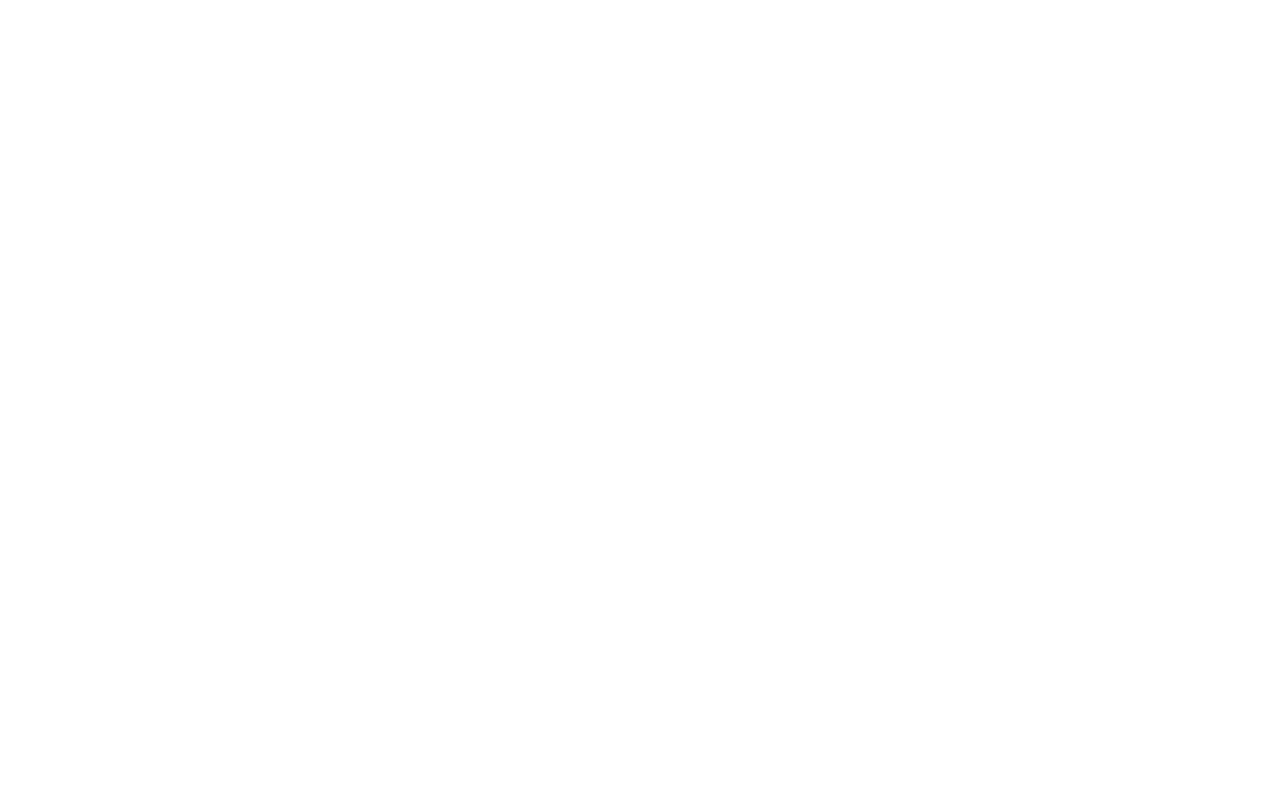
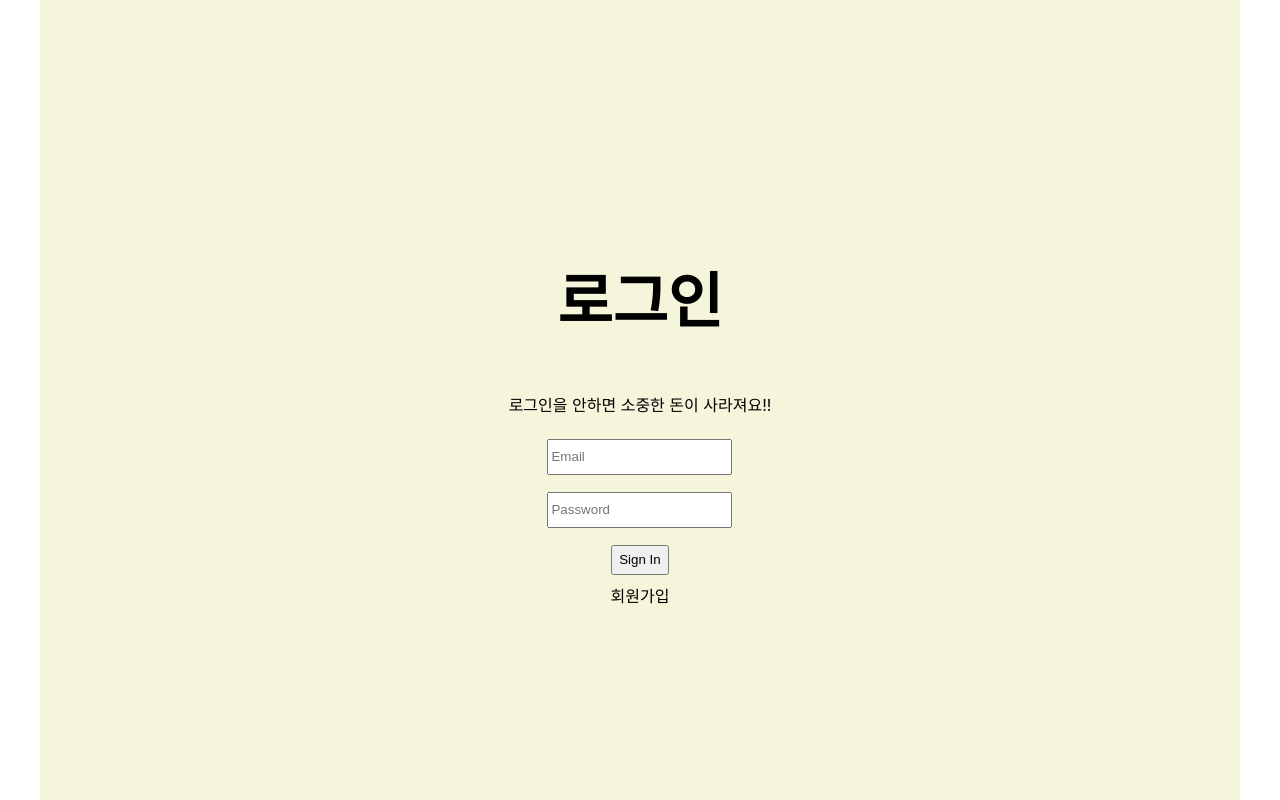
Before and after one commit to victoria0406/madcamp_week4, a React (Create React App) app in the folder react-app/: page /login in a window 1280 px wide. Before the commit this address had no page. Built offline with nearby package versions, Linux system fonts and the light colour scheme.

Commit message:
add: 스와이프 효과와 함께 앱 간 이동, 날짜 변경 시에만 물품 바뀜, o버튼 눌렀을 시,거래를 합시당으로 감

```diff
--- a/react-app/package.json
+++ b/react-app/package.json
@@ -6,11 +6,14 @@
     "@testing-library/jest-dom": "^5.16.1",
     "@testing-library/react": "^12.1.2",
     "@testing-library/user-event": "^13.5.0",
+    "axios": "^0.25.0",
     "react": "^17.0.2",
     "react-dom": "^17.0.2",
     "react-modal": "^3.14.4",
     "react-router-dom": "^6.2.1",
     "react-scripts": "5.0.0",
+    "react-swipe": "^6.0.4",
+    "swipe-js-iso": "^2.1.5",
     "web-vitals": "^2.1.3"
   },
   "scripts": {
--- a/react-app/src/App.js
+++ b/react-app/src/App.js
@@ -3,6 +3,8 @@ import Buyview from './buy_item';
 import Marketview from './market';
 import Novelview from './novel';
 import Gameview from './game';
+import Login from './login';
+import Endview from './ending';
 
 import {
   BrowserRouter as Router,
@@ -13,11 +15,15 @@ import {
 
 
 
+
+
 function App() {
   return (
     <Routes>
       <Route path="/main" element={<Gameview/>}/>
       <Route path="/" element={<Buyview/>}/>
+      <Route path="/login" element = {<Login/>}/>
+      <Route path="/ending" element = {<Endview/>}/>
     </Routes>
   );
 }
--- a/react-app/src/Game.css
+++ b/react-app/src/Game.css
@@ -28,6 +28,8 @@
 .phone_element{
     margin: 25px;
     margin-top: 40px;
+    display: flex;
+    flex-direction: row;
 }
 .app_buttons{
     width: 300px;
@@ -40,6 +42,11 @@
 .applications{
     width: 50px;
     height: 50px;
+}
+.page{
+    width: 302px;
+    height: 600px;
+    background-color: azure;
 }
 
 /*market.js에서 이용*/
--- /dev/null
+++ b/react-app/src/Login.css
@@ -0,0 +1,32 @@
+.wrapWelcome{
+    width: 1200px;
+    height: 800px;
+    background-color: beige;
+    position: absolute;
+    left: 50%;
+    top: 50%;
+    transform: translate(-50%, -50%);
+    display: flex;
+    justify-content: center;
+    align-items: center;
+    flex-direction: column;
+}
+.welcomeContainer{
+    height: 200px;
+    display: flex;
+    justify-content: space-around;
+    align-items: center;
+    flex-direction: column;
+
+}
+.welcomeTxt{
+    font-weight: bold;
+    font-size: 60px;
+    height: 70px;
+}
+.authInput{
+    height: 30px;
+}
+.login_subment{
+    height: 30px;
+}
--- a/react-app/src/buy_item.js
+++ b/react-app/src/buy_item.js
@@ -12,7 +12,7 @@ import img_healthy from "./images/홍삼.jpg";
 
 //function for choosing items
 
-const list_of_items = ["공기청정기","청소기","캠슐커피머신","바람막이","홍삼"];
+const list_of_items = ["공기청정기","청소기","캡슐커피머신","바람막이","홍삼"];
 const cost_of_items = [400000, 800000, 200000, 100000, 50000];
 const img_of_items = [img_fresh,img_clean,img_coffee,img_wind, img_healthy];
 var total_cost = 0;
--- /dev/null
+++ b/react-app/src/ending.js
@@ -0,0 +1,11 @@
+import React, { Component } from 'react';
+
+function Endview(){
+    return(
+        <div>
+            <div>엔딩입니다!</div>
+        </div>
+    );
+}
+
+export default Endview;
--- a/react-app/src/game.js
+++ b/react-app/src/game.js
@@ -1,4 +1,5 @@
 import React, { Component, useState } from 'react';
+import ReactSwipe from 'react-swipe';
 
 import './Game.css';
 import Buyview from './buy_item';
@@ -7,21 +8,101 @@ import Novelview from './novel';
 import Bankview from './bank';
 import Chatview from './chat';
 
+const days = ['일', '월', '화', '수', '목', '금', '토']
+const doing_ment = ["출근 준비 중", "일하는 중","거래하는 중"];
+const end_day = 14;
+
+function ratio(){
+    return Math.floor(Math.random() * 10)/10+0.4;
+}
+
+function choose_items(){
+    //item 3가지 뽑기
+    const item1 = Math.floor(Math.random() * 5);
+    var item2 = item1;
+    while (item2===item1){
+        item2 = Math.floor(Math.random() * 5);
+    }
+    var item3 = item1;
+    while (item3===item1||item3===item2){
+        item3 = Math.floor(Math.random() * 5);
+    }
+    // 각각의 상승률 정하기
+    return [{item:item1, ratio:ratio()}, {item:item2, ratio:ratio()}, {item:item3, ratio:ratio()}];
+}
+
 function Gameview(){
-    const [page, setPage] = useState(<Marketview/>);
+    let reactSwipeEl;
+    const [page, setPage] = useState(0);
+    //const [market, setMarket] = useState(<Marketview/>);
+    const [items,setItems] = useState(choose_items());
+    const [day,setDay] = useState(1);
+    const [doing, setDoing] = useState(0);
+    function go_toss(){
+        for(var i=0;i<page;i++){
+            reactSwipeEl.prev();
+        }
+        setPage(0);
+    }
+    function go_carrot(){
+        if(page===0){
+            reactSwipeEl.next()
+        }
+        else if(page===2){
+            reactSwipeEl.prev()
+        }
+        setPage(1);
+    }
+    function go_kakao(){
+        for(var i=0;i<2-page;i++){
+            reactSwipeEl.next();
+        }
+        setPage(2);
+    }
+    function do_next_work(){
+        if (doing===0){
+            setDoing(1);
+            go_carrot();
+        }
+        else if(doing===1){
+            setDoing(2);
+            go_carrot();
+        }else if (doing===2){
+            if(day ===end_day){
+                document.location.href = "/ending"; //각각 분기점에 대해 data로 다른 엔딩 페이지 넘겨주기
+            }else{
+                setDoing(0);
+                go_toss();
+                setDay(day+1);
+                setItems(choose_items());
+            }
+        }
+    }
     return(
         <div class = "main">
             <div class = "game_image">
-                <Novelview/>
+                <div className='Day'>day {day} ({days[day%7]})</div>
+                <div className='doing'>{doing_ment[doing]}</div>
+                <button onClick = {()=> {do_next_work();}}>다음 행동 하기</button>
+                {doing===2 ?<Novelview/>:<></>}
+
             </div>
             <div class = "phone" >
                 <div class="phone_element">
-                    {page}
+                    <ReactSwipe
+                    className='page'
+                    swipeOptions={{continuous:false}}
+                    ref = {el=>(reactSwipeEl=el)}>
+                        <div><Bankview/></div>
+                        <div><Marketview items ={items} /></div>
+                        <div><Chatview/></div>
+                    </ReactSwipe>
+
                 </div>
                 <div class = "app_buttons">
-                    <button class="applications" onClick = {()=>{setPage(<Marketview/>)}}>당근</button>
-                    <button class="applications" onClick={()=>{setPage(<Bankview/>)}}>토스</button>
-                    <button class="applications" onClick={()=>{setPage(<Chatview/>)}}>카톡</button>
+                    <button class="applications" onClick = {()=>{go_toss()}}>토스</button>
+                    <button class="applications" onClick={()=>{go_carrot()}}>당근</button>
+                    <button class="applications" onClick={()=>{go_kakao()}}>카톡</button>
                 </div>
             </div>
         </div>
--- /dev/null
+++ b/react-app/src/login.js
@@ -0,0 +1,159 @@
+import axios from "axios";
+import React, { useEffect, useState } from "react";
+import "./Login.css";
+
+const BASE_URL = "http://192.249.18.165:443";
+
+const Login= () => {
+  const [email, setEmail] = useState("");
+  const [password, setPassword] = useState("");
+  const [nickname, setNickname] = useState("");
+  const [isLogin, setIsLogin] = useState(false); //로그인 상태 관리용
+  const [newAccount, setNewAccount] = useState(false);
+  const [error, setError] = useState("");
+  const [isCorrect, setIsCorrect] = useState(""); //아이디, 비밀번호 확인용
+
+  //입력할때 이메일이랑 패스워드 설정
+  const onChange = (event) => {
+    const {
+      target: { name, value },
+    } = event;
+    if (name === "email") {
+      setEmail(value);
+    } else if (name === "password") {
+      setPassword(value);
+    } else if (name === "nickname") {
+      setNickname(value);
+    }
+  };
+
+  //onSubmit 함수다. create account라고 되어 있으면 계정을 생성한다. 백엔드와 연결
+  const onSubmit = async (event) => {
+    event.preventDefault();
+    try {
+      if (newAccount) {
+        axios
+          .post(BASE_URL + "/account/signup", {
+            email: email,
+            nickname: nickname,
+            password: password,
+          })
+          .then((response) => {
+            console.log(response);
+            // 유저의 레터 스페이스로 보내줘야 함.
+            sessionStorage.setItem("user_id", response.data); //유저 id를 session storage에 저장
+            document.location.href = `mypage/${response.data}`; // 내 페이지로 이동! -> 아이디 나중에 넣기
+          })
+          .catch((error) => {
+            console.log("signup errror!" + error);
+          });
+      } else {
+        console.log(email, password);
+        //log in
+        axios
+          .post(BASE_URL + "/account/login", {
+            email: email,
+            password: password,
+          })
+          .then((response) => {
+            console.log(response);
+            switch (response.data) {
+              case "wrong passwd":
+                console.log("wrong passwd");
+                setIsCorrect("wrongPW"); //하단에 비번 틀렸다고 표시
+                break;
+              case "wrong email":
+                console.log("wrong email");
+                setIsCorrect("wrongEM"); //하단에 이메일 틀렸다고 표시
+                break;
+              default:
+                //response.data에 user의 id가 넘겨져 옴.
+                console.log(response.data);
+                //localStorage??
+                sessionStorage.setItem("user_id", response.data); //유저 id를 session storage에 저장
+                setIsCorrect("correct");
+                document.location.href = `mypage/${response.data}`; // 내 페이지로 이동! -> 나중에 아이디 넣어서 특정 페이지로.
+                break;
+            }
+          })
+          .catch((error) => {
+            console.log("login errror!" + error);
+          });
+      }
+    } catch (error) {
+      setError(error.message);
+    }
+  };
+
+  const toggleAccount = () => setNewAccount((prev) => !prev); //create Account와 Sign in이 바뀌게 만드는 변수. True&False를 바꿔줘서 계정 생성
+
+  return (
+    <>
+    <div className="wrapWelcome">
+    <div>
+      <p className="welcomeTxt"> {newAccount ? "회원가입" : "로그인"} </p>
+    </div>
+    <form onSubmit={onSubmit} className="welcomeContainer">
+    {newAccount ? (
+    <input
+        name="nickname"
+        type="nickname"
+        placeholder="nickname"
+        required
+        value={nickname}
+        onChange={onChange}
+        className="authInput"
+        autoComplete="off"
+      />): <div className="login_subment">{newAccount? "": "로그인을 안하면 소중한 돈이 사라져요!!"}</div>}
+      <input
+        name="email"
+        type="email"
+        placeholder="Email"
+        required
+        value={email}
+        className="authInput"
+        onChange={onChange}
+        autoComplete="off"
+      />
+      <input
+        name="password"
+        type="password"
+        placeholder="Password"
+        required
+        value={password}
+        className="authInput"
+        onChange={onChange}
+        autoComplete="off"
+      />
+      <input
+        type="submit"
+        className="authInput authSubmit"
+        value={newAccount ? "Create Account" : "Sign In"}
+      />
+       {error && <span className="authError">{error}</span>}
+    </form>
+
+        <span className="authError">
+          {isCorrect == "wrongPW" ? "비밀번호가 틀렸습니다" : ""}
+          {isCorrect == "wrongEM" ? "등록되지 않은 이메일입니다" : ""}
+        </span>
+
+        <span onClick={toggleAccount} className="authSwitch">
+          {newAccount ? "가입하기" : "회원가입"}
+        </span>
+
+        {/*<div className="authBtns">
+        <button name="google"  className="authBtn">
+          Continue with Google
+        </button>
+        <button name="github"  className="authBtn">
+          Continue with Github
+        </button>
+      </div>
+    */}
+      </div>
+    </>
+  );
+};
+
+export default Login;
```
Also changed, not shown: react-app/src/market.js (+25 -29 lines), 2 other files (tests, documents, lock files or other folders).
